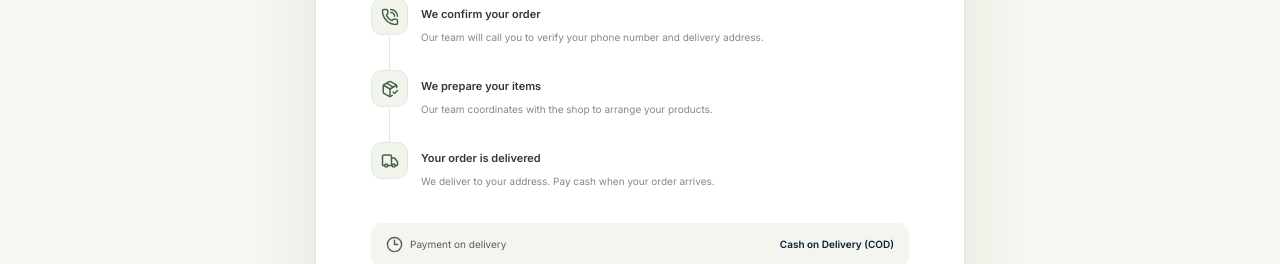
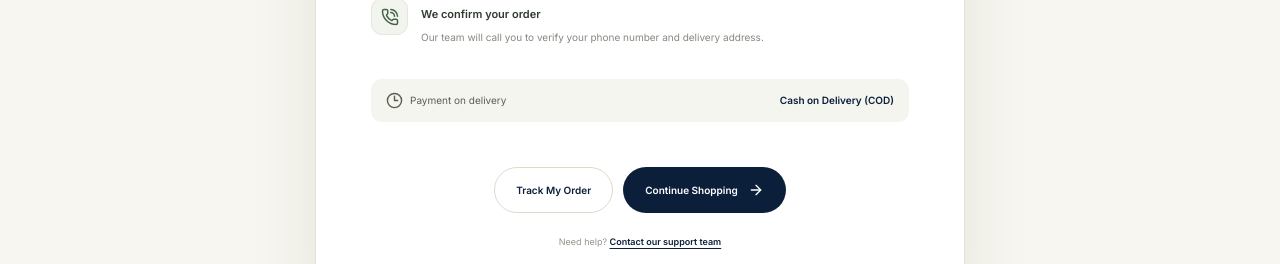
Before and after one commit to hunainhaider5566-dotcom/front-ecommerce, a React (Vite) app: page /order-confirmation/1 in a window 1280 px wide. Shown: the part 884-1148 px from the top of the page. Built offline with nearby package versions, Linux system fonts and the light colour scheme; no server answers; the database is empty.

Commit message:
Remove preparation and delivery steps from order confirmation

```diff
--- a/src/pages/ConfirmationPage.tsx
+++ b/src/pages/ConfirmationPage.tsx
@@ -1,4 +1,4 @@
-import { ArrowRight, CheckCircle2, Clock3, PackageCheck, PhoneCall, ShieldCheck, Truck } from 'lucide-react'
+import { ArrowRight, CheckCircle2, Clock3, PackageCheck, PhoneCall, ShieldCheck } from 'lucide-react'
 import { Link, useParams } from 'react-router-dom'
 import { usePageMeta } from '../hooks/usePageMeta'
 import { useI18n } from '../i18n/LocaleContext'
@@ -26,8 +26,6 @@ export function ConfirmationPage() {
           <h2>{t('What happens next?')}</h2>
           <div className="confirmation-steps">
             <div><span><PhoneCall size={18} /></span><section><strong>{t('We confirm your order')}</strong><p>{t('Our team will call you to verify your phone number and delivery address.')}</p></section></div>
-            <div><span><PackageCheck size={18} /></span><section><strong>{t('We prepare your items')}</strong><p>{t('Our team coordinates with the shop to arrange your products.')}</p></section></div>
-            <div><span><Truck size={18} /></span><section><strong>{t('Your order is delivered')}</strong><p>{t('We deliver to your address. Pay cash when your order arrives.')}</p></section></div>
           </div>
         </div>
         <div className="confirmation-payment"><span><Clock3 size={17} /> {t('Payment on delivery')}</span><strong>{t('Cash on Delivery (COD)')}</strong></div>
```
